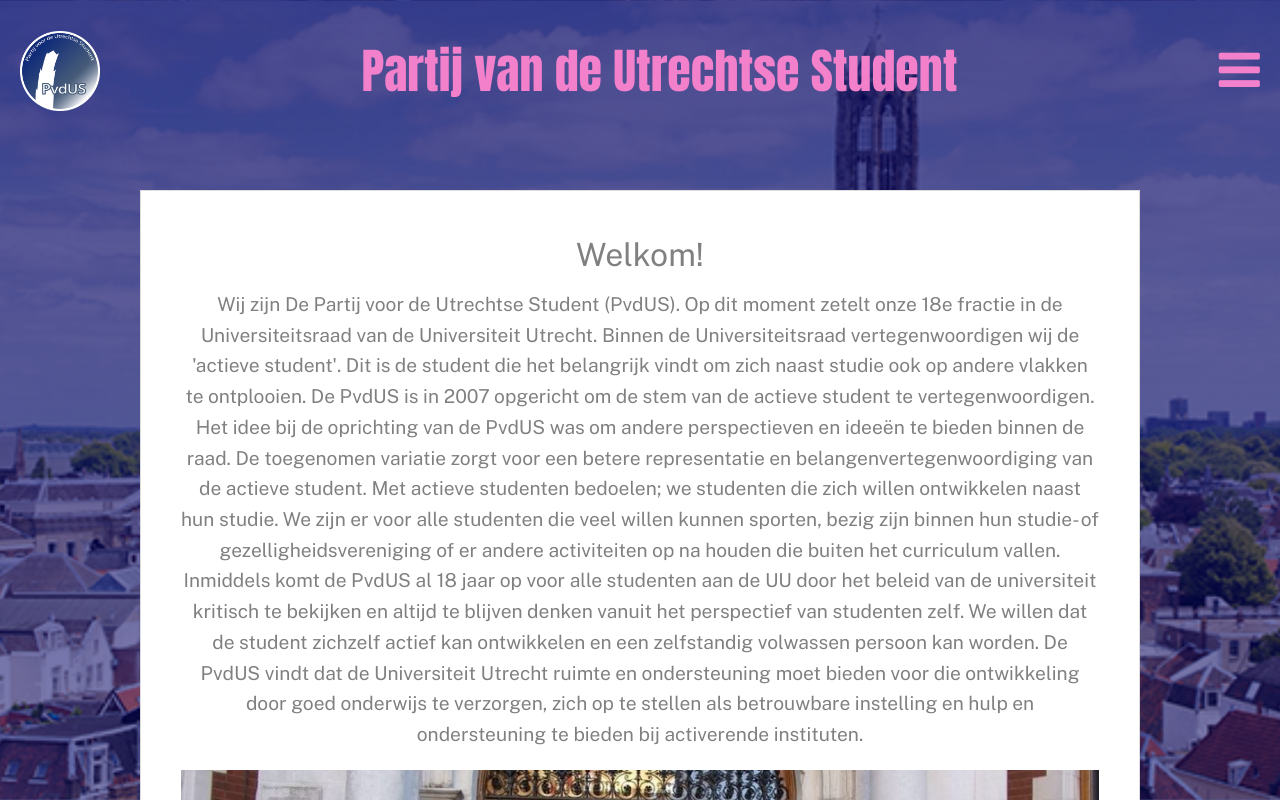
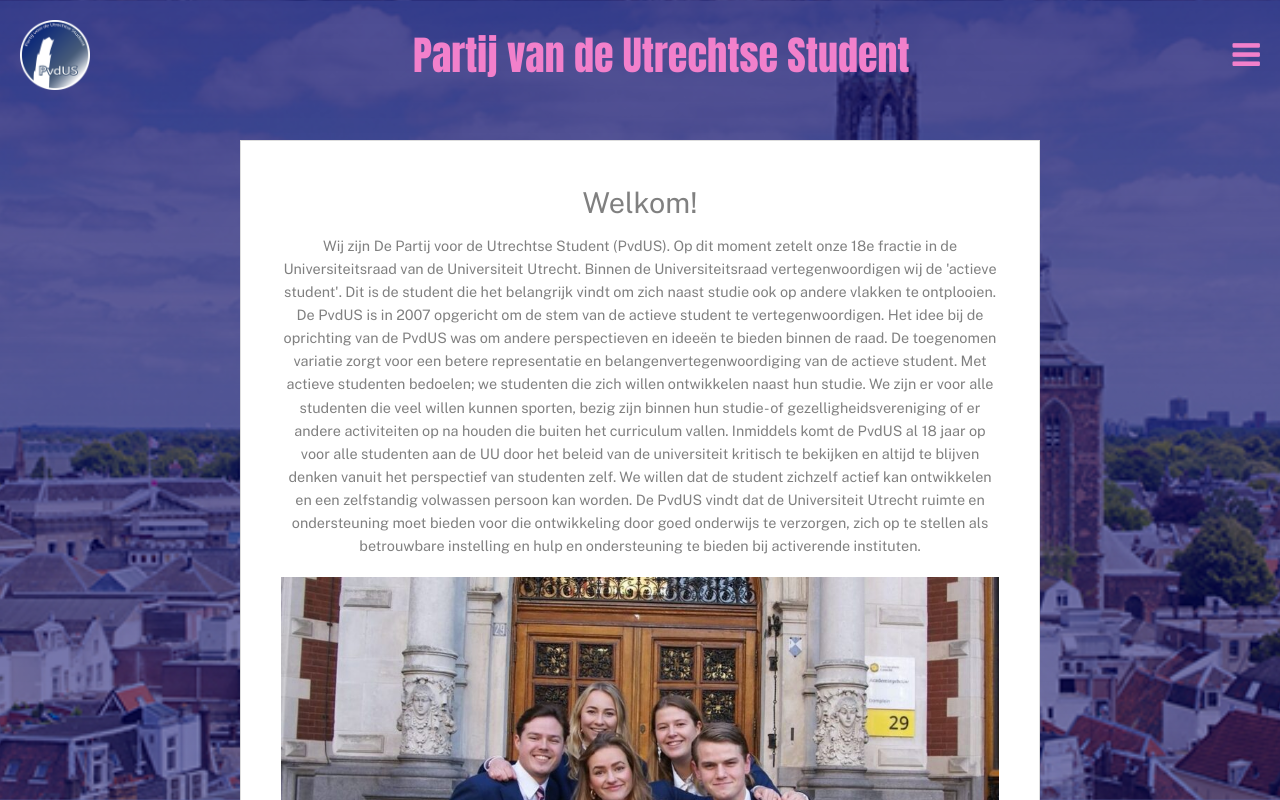
Before and after one commit to RobinHout/PvdUS, a Next.js app: page / in a window 1280 px wide. Shown: the top 800 px of the page. Built offline with nearby package versions, Linux system fonts and the light colour scheme.

Commit message:
Dimensies aangepast

```diff
--- a/src/app/Components/headerStyle.css
+++ b/src/app/Components/headerStyle.css
@@ -6,13 +6,15 @@
     top: 0;
     left: 0;
     width: 100%;
-    padding: 20px;
+    padding: 10px;
+    padding-left: 20px;
+    padding-right: 20px;
     transition: background-color 0.5s ease;
     background-color: transparent;
     z-index: 1000;
 }
 .logo {
-    width: 80px;
+    width: 70px;
     height: auto;
 }
 
@@ -22,7 +24,7 @@
 }
 .knop {
     color: #f280cb;
-    font-size: 300%;
+    font-size: 200%;
 }
 .knop:hover {
     color: whitesmoke;
@@ -60,7 +62,7 @@
     display: block;
 }
 .titel {
-    font-size: 3rem;
+    font-size: 2.5rem;
     font-family: "Anton";
     /* font-weight: bold; */
     text-align: center;
--- a/src/app/Components/tekstBlokStyle.css
+++ b/src/app/Components/tekstBlokStyle.css
@@ -5,18 +5,18 @@
     min-height: 500px;
     border: 1px solid #ddd;
     box-shadow: 0 4px 8px (rgba(0r, 0, 0, 0.1));
-    max-width: 1000px;
+    max-width: 800px;
     margin: 40px auto;
     text-align: center;
     padding: 40px;
     color: gray;
 }
 .blok h1 {
-    font-size: 2rem;
+    font-size: 1.8rem;
     margin-bottom: 10px;
 }
 .blok p {
-    font-size: 1.2rem;
+    font-size: 0.9rem;
     line-height: 1.6;
 }
 .groepsfoto {
--- a/src/app/page.tsx
+++ b/src/app/page.tsx
@@ -11,7 +11,7 @@
                 src={achtergrond}
                 className="achtergrondFoto"
             ></img> */}
-            <div style={{ height: "150px" }} className="opvulling" />
+            <div style={{ height: "100px" }} className="opvulling" />
             <TekstBlok
                 titel="Welkom!"
                 tekst="Wij zijn De Partij voor de Utrechtse Student (PvdUS). Op dit moment zetelt onze 18e fractie in de Universiteitsraad van de Universiteit Utrecht. Binnen de Universiteitsraad vertegenwoordigen wij de 'actieve student'. Dit is de student die het belangrijk vindt om zich naast studie ook op andere vlakken te ontplooien.
```
